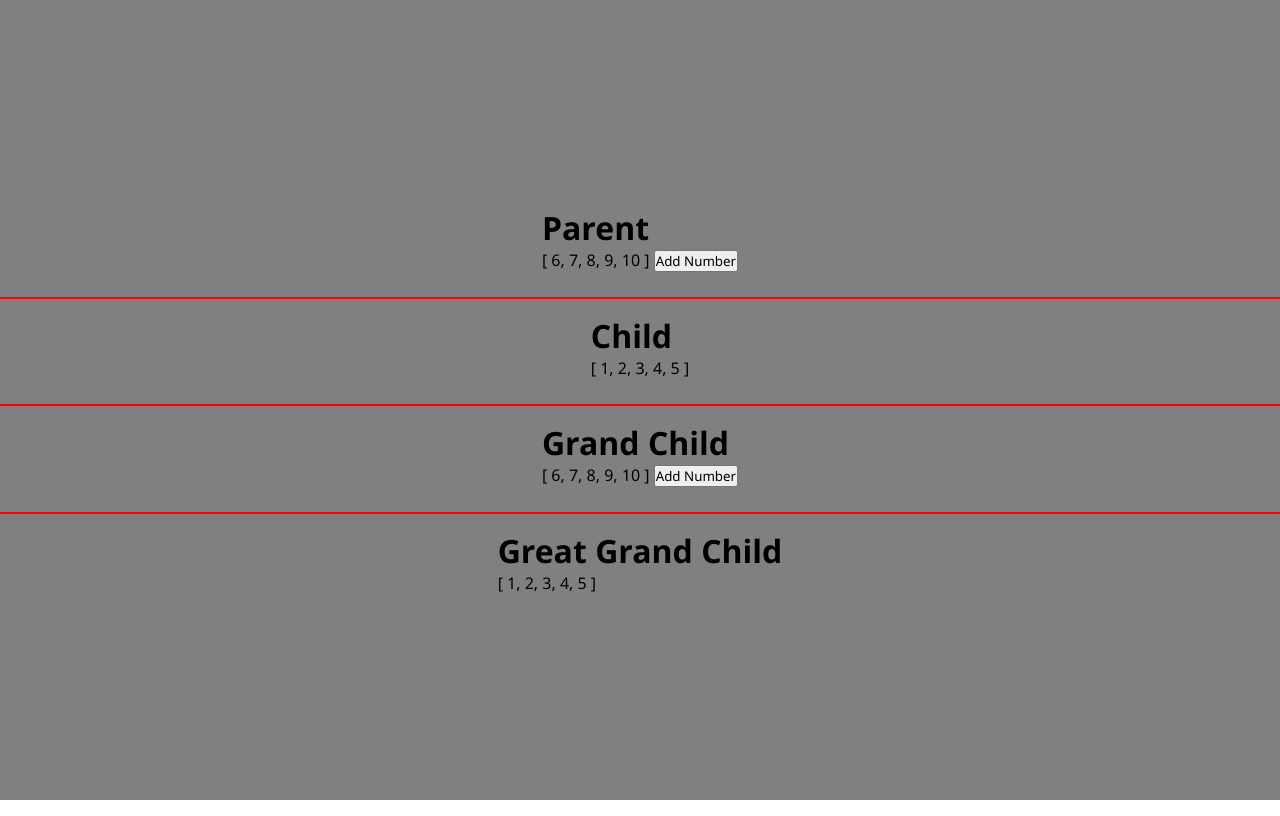
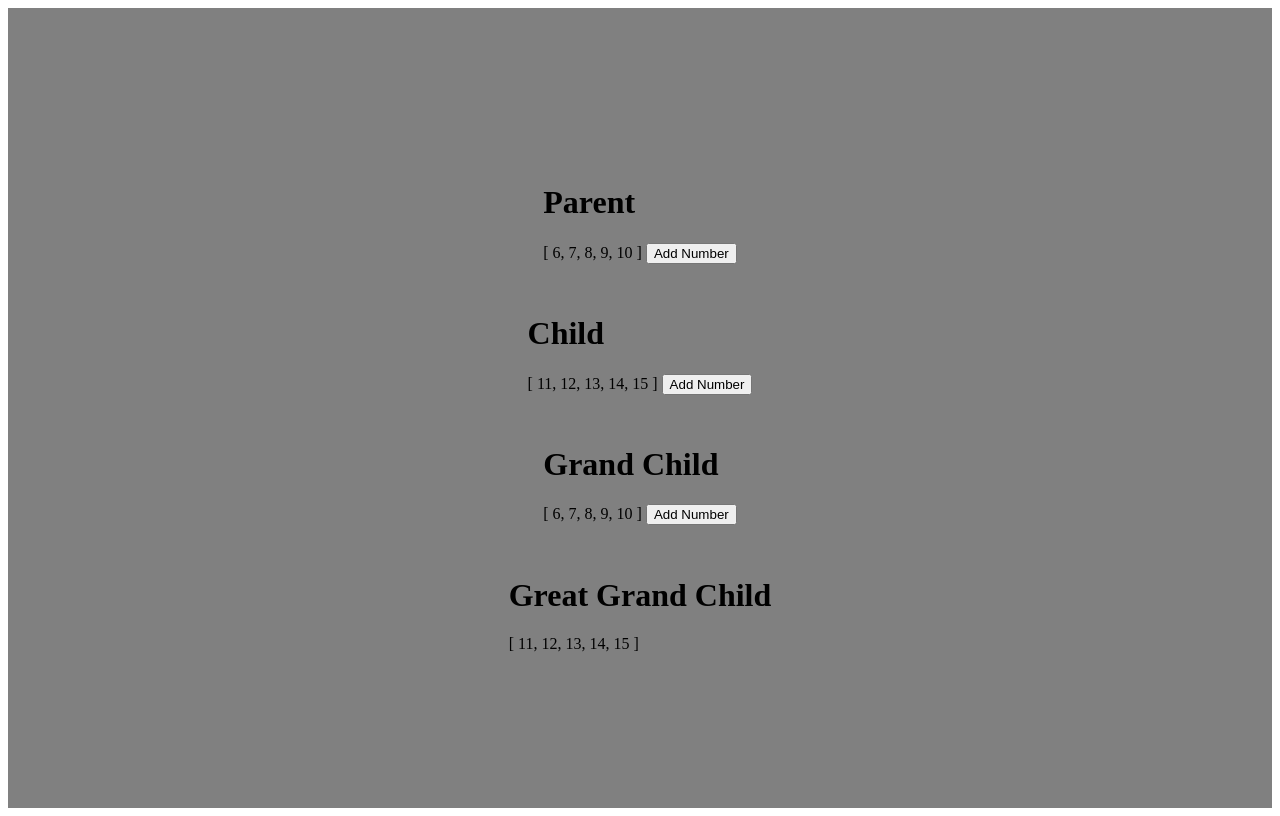
Before and after one commit to matiusrimbe-code/state-management-vue, a Vue app: page / in a window 1280 px wide. Built offline with nearby package versions, Linux system fonts and the light colour scheme.

Commit message:
use pinia to management global state

```diff
--- a/package.json
+++ b/package.json
@@ -10,6 +10,7 @@
     "format": "prettier --write --experimental-cli src/"
   },
   "dependencies": {
+    "pinia": "^3.0.4",
     "vue": "^3.5.32"
   },
   "devDependencies": {
--- a/src/components/Child.vue
+++ b/src/components/Child.vue
@@ -1,12 +1,15 @@
 <script setup>
-import { inject } from 'vue'
+// import { inject } from 'vue'
+// const numbers = inject('numbers')
 import GrandChild from './GrandChild.vue'
-const numbers = inject('numbers')
+import { useNumbers } from '@/stores/numbers'
+const { numbers, addNumber } = useNumbers()
 </script>
 <template>
   <div>
     <h1>Child</h1>
     {{ numbers }}
+    <button @click="addNumber">Add Number</button>
   </div>
   <div class="line"></div>
   <GrandChild />
--- a/src/components/GreatGrandChild.vue
+++ b/src/components/GreatGrandChild.vue
@@ -1,10 +1,12 @@
 <script setup>
-import { inject } from 'vue'
-const numbers = inject('numbers')
+// import { inject } from 'vue'
+// const numbers = inject('numbers')
+import { useNumbers } from '@/stores/numbers'
+const { filterNumbers } = useNumbers()
 </script>
 <template>
   <div>
     <h1>Great Grand Child</h1>
-    {{ numbers }}
+    {{ filterNumbers(11) }}
   </div>
 </template>
--- a/src/main.js
+++ b/src/main.js
@@ -1,4 +1,9 @@
 import { createApp } from 'vue'
+import { createPinia } from 'pinia'
 import App from './App.vue'
-import './assets/main.css'
-createApp(App).mount('#app')
+
+const pinia = createPinia()
+const app = createApp(App)
+
+app.use(pinia)
+app.mount('#app')
--- /dev/null
+++ b/src/stores/numbers.js
@@ -0,0 +1,19 @@
+import { defineStore } from 'pinia'
+
+export const useNumbers = defineStore('numbers', {
+  state: () => ({
+    numbers: [11, 12, 13, 14, 15],
+  }),
+
+  actions: {
+    addNumber() {
+      this.numbers.push(this.numbers.length + 1)
+    },
+  },
+
+  getters: {
+    filterNumbers(state) {
+      return (minNumber) => state.numbers.filter((num) => num >= minNumber)
+    },
+  },
+})
```
Also changed, not shown: 1 other file (tests, documents, lock files or other folders).
